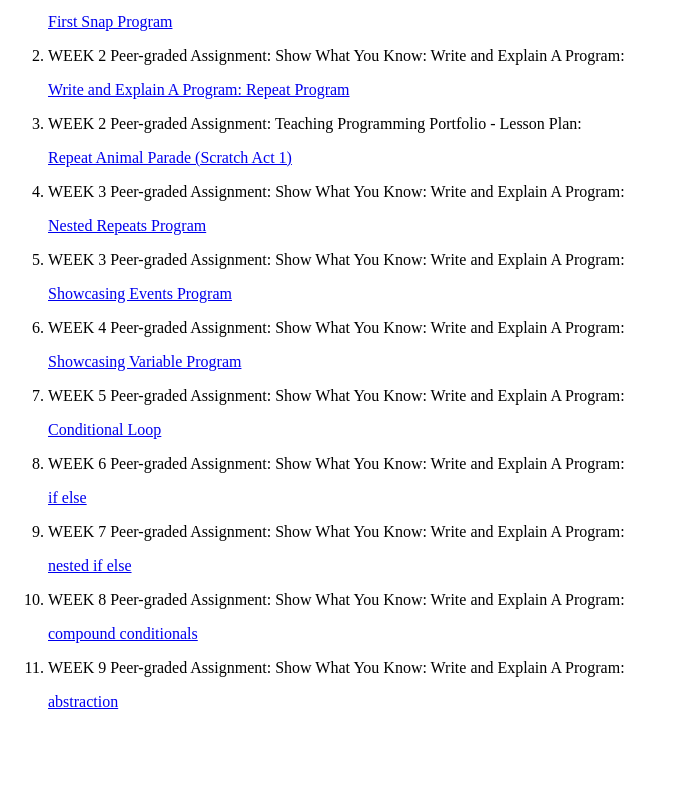
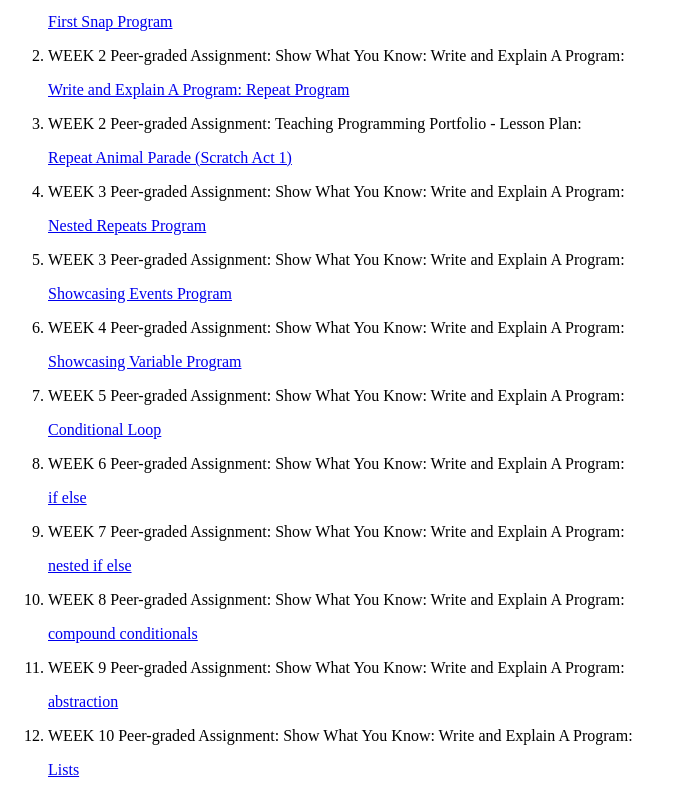
Before and after one commit to melissaignacio/eds124br-Teaching-Programming-Portfolio, a plain HTML site: page index.html in a window 1280 px wide. Shown: the part 101-896 px from the top of the page, without its empty margins (0-687 px from the left). Before the commit the page ends 828 px from the top, so only its background shows below. Drawn offline with Linux system fonts and the light colour scheme.

Commit message:
Update index.html

```diff
--- a/index.html
+++ b/index.html
@@ -61,6 +61,11 @@
                 <a href="https://youtu.be/90yIcHlP0HI">abstraction</a>
             </li>
 
+            <li>
+                <p>WEEK 10 Peer-graded Assignment: Show What You Know: Write and Explain A Program: </p>
+                <a href="https://youtu.be/9bmb7-f3fSM">Lists</a>
+            </li>
+
 
         </ol>
     </body>
```
